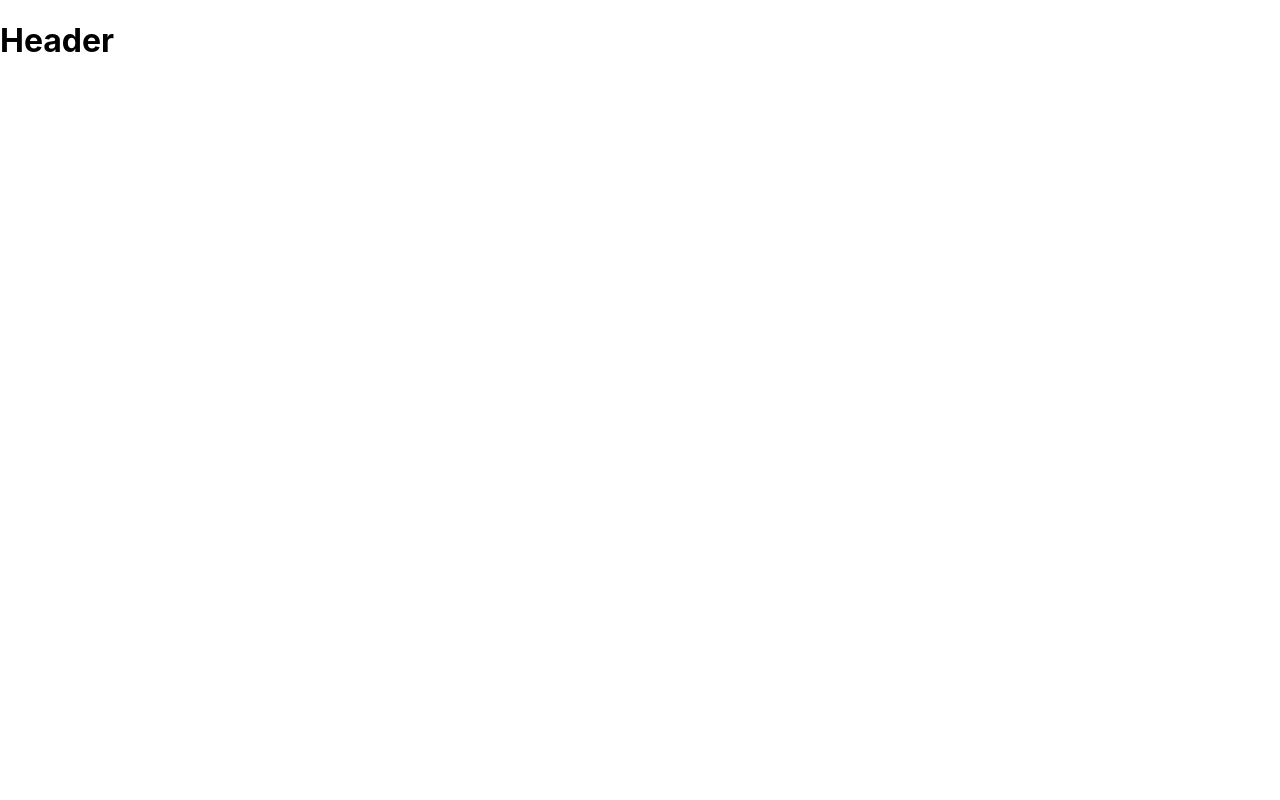
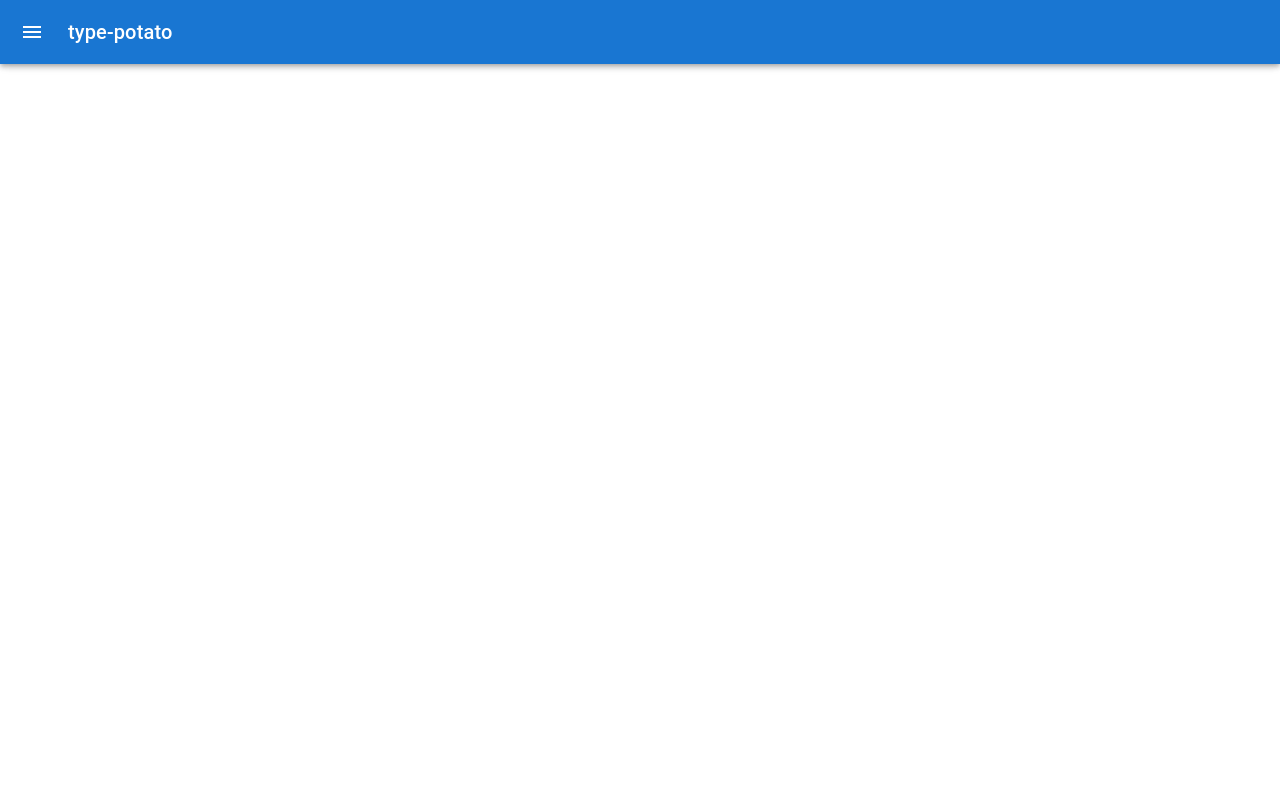
Before and after one commit to raimopew/type-potato, a React (Create React App) app: page / in a window 1280 px wide. Shown: the top 800 px of the page. Built offline with nearby package versions, Linux system fonts and the light colour scheme.

Commit message:
feat: add Header

```diff
--- a/package.json
+++ b/package.json
@@ -6,6 +6,7 @@
   "dependencies": {
     "@emotion/react": "^11.13.3",
     "@emotion/styled": "^11.13.0",
+    "@mui/icons-material": "^6.1.1",
     "@mui/material": "^6.1.0",
     "@testing-library/jest-dom": "^5.17.0",
     "@testing-library/react": "^13.4.0",
--- a/src/App.tsx
+++ b/src/App.tsx
@@ -1,15 +1,26 @@
-import "./App.css";
-import MyContainer from "./layout/MyContainer";
-import Login from "./components/Login";
-import { Outlet } from "react-router-dom";
+import "./App.css"
+import MyContainer from "./layout/MyContainer"
+import Login from "./components/Login"
+import { Outlet, useLocation } from "react-router-dom"
+import Header from "./layout/Header"
+import { Typography } from "@mui/material"
 
 function App() {
+  let location = useLocation()
+
   return (
     <>
-      <h1>Header</h1>
-      <Outlet />
+      <Header />
+      <MyContainer>
+        <Outlet />
+      </MyContainer>
+      {location?.pathname === "/" && (
+        <MyContainer>
+          <Typography variant="h4">Welcome to my humble abode</Typography>
+        </MyContainer>
+      )}
     </>
-  );
+  )
 }
 
-export default App;
+export default App
--- /dev/null
+++ b/src/layout/Header.tsx
@@ -0,0 +1,192 @@
+import * as React from "react"
+import { styled, useTheme } from "@mui/material/styles"
+import Box from "@mui/material/Box"
+import Drawer from "@mui/material/Drawer"
+import CssBaseline from "@mui/material/CssBaseline"
+import MuiAppBar, { AppBarProps as MuiAppBarProps } from "@mui/material/AppBar"
+import Toolbar from "@mui/material/Toolbar"
+import List from "@mui/material/List"
+import Typography from "@mui/material/Typography"
+import Divider from "@mui/material/Divider"
+import IconButton from "@mui/material/IconButton"
+import MenuIcon from "@mui/icons-material/Menu"
+import ChevronLeftIcon from "@mui/icons-material/ChevronLeft"
+import ChevronRightIcon from "@mui/icons-material/ChevronRight"
+import ListItem from "@mui/material/ListItem"
+import ListItemButton from "@mui/material/ListItemButton"
+import ListItemIcon from "@mui/material/ListItemIcon"
+import ListItemText from "@mui/material/ListItemText"
+import InboxIcon from "@mui/icons-material/MoveToInbox"
+import MailIcon from "@mui/icons-material/Mail"
+import { NavLink } from "react-router-dom"
+
+const drawerWidth = 240
+
+const links = [
+  {
+    title: "Home",
+    href: "/",
+  },
+  {
+    title: "Form",
+    href: "/form",
+  },
+  {
+    title: "Extra",
+    href: "/extra",
+  },
+  {
+    title: "Contact",
+    href: "/contact",
+  },
+]
+
+const Main = styled("main", { shouldForwardProp: prop => prop !== "open" })<{
+  open?: boolean
+}>(({ theme }) => ({
+  flexGrow: 1,
+  padding: theme.spacing(3),
+  transition: theme.transitions.create("margin", {
+    easing: theme.transitions.easing.sharp,
+    duration: theme.transitions.duration.leavingScreen,
+  }),
+  marginLeft: `-${drawerWidth}px`,
+  variants: [
+    {
+      props: ({ open }) => open,
+      style: {
+        transition: theme.transitions.create("margin", {
+          easing: theme.transitions.easing.easeOut,
+          duration: theme.transitions.duration.enteringScreen,
+        }),
+        marginLeft: 0,
+      },
+    },
+  ],
+}))
+
+interface AppBarProps extends MuiAppBarProps {
+  open?: boolean
+}
+
+const AppBar = styled(MuiAppBar, {
+  shouldForwardProp: prop => prop !== "open",
+})<AppBarProps>(({ theme }) => ({
+  transition: theme.transitions.create(["margin", "width"], {
+    easing: theme.transitions.easing.sharp,
+    duration: theme.transitions.duration.leavingScreen,
+  }),
+  variants: [
+    {
+      props: ({ open }) => open,
+      style: {
+        width: `calc(100% - ${drawerWidth}px)`,
+        marginLeft: `${drawerWidth}px`,
+        transition: theme.transitions.create(["margin", "width"], {
+          easing: theme.transitions.easing.easeOut,
+          duration: theme.transitions.duration.enteringScreen,
+        }),
+      },
+    },
+  ],
+}))
+
+const DrawerHeader = styled("div")(({ theme }) => ({
+  display: "flex",
+  alignItems: "center",
+  padding: theme.spacing(0, 1),
+  // necessary for content to be below app bar
+  ...theme.mixins.toolbar,
+  justifyContent: "flex-end",
+}))
+
+export default function PersistentDrawerLeft() {
+  const theme = useTheme()
+  const [open, setOpen] = React.useState(false)
+
+  const handleDrawerOpen = () => {
+    setOpen(true)
+  }
+
+  const handleDrawerClose = () => {
+    setOpen(false)
+  }
+
+  return (
+    <Box sx={{ display: "flex" }}>
+      <CssBaseline />
+      <AppBar
+        position="fixed"
+        open={open}
+      >
+        <Toolbar>
+          <IconButton
+            color="inherit"
+            aria-label="open drawer"
+            onClick={handleDrawerOpen}
+            edge="start"
+            sx={[
+              {
+                mr: 2,
+              },
+              open && { display: "none" },
+            ]}
+          >
+            <MenuIcon />
+          </IconButton>
+          <Typography
+            variant="h6"
+            noWrap
+            component="div"
+          >
+            type-potato
+          </Typography>
+        </Toolbar>
+      </AppBar>
+      <Drawer
+        sx={{
+          width: drawerWidth,
+          flexShrink: 0,
+          "& .MuiDrawer-paper": {
+            width: drawerWidth,
+            boxSizing: "border-box",
+          },
+        }}
+        variant="persistent"
+        anchor="left"
+        open={open}
+      >
+        <DrawerHeader>
+          <IconButton onClick={handleDrawerClose}>
+            {theme.direction === "ltr" ? (
+              <ChevronLeftIcon />
+            ) : (
+              <ChevronRightIcon />
+            )}
+          </IconButton>
+        </DrawerHeader>
+        <Divider />
+        <List>
+          {links.map(({ title, href }, index) => (
+            <NavLink to={href}>
+              <ListItem
+                key={title}
+                disablePadding
+              >
+                <ListItemButton>
+                  <ListItemIcon>
+                    {index % 2 === 0 ? <InboxIcon /> : <MailIcon />}
+                  </ListItemIcon>
+                  <ListItemText primary={title} />
+                </ListItemButton>
+              </ListItem>
+            </NavLink>
+          ))}
+        </List>
+      </Drawer>
+      <Main open={open}>
+        <DrawerHeader />
+      </Main>
+    </Box>
+  )
+}
```
Also changed, not shown: 1 other file (tests, documents, lock files or other folders).
